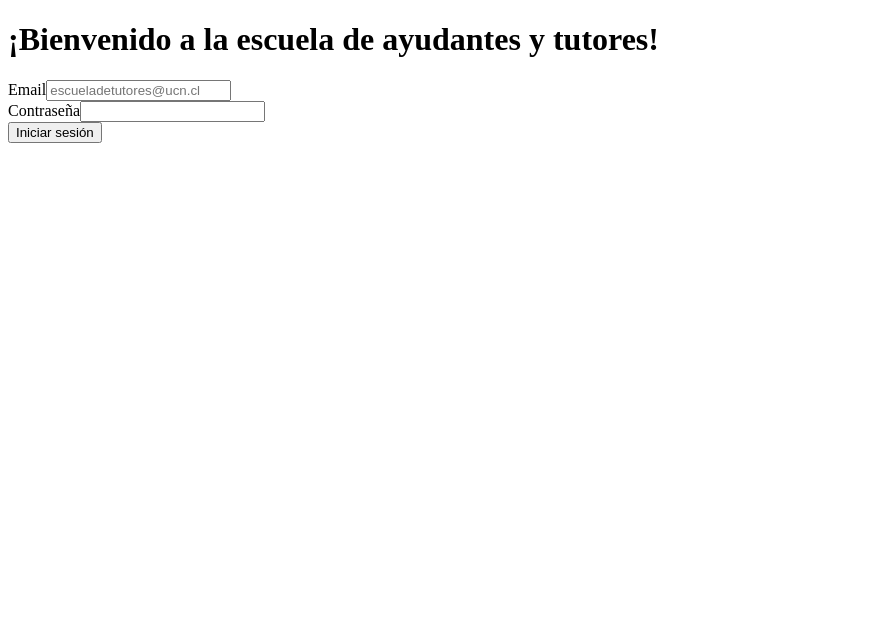
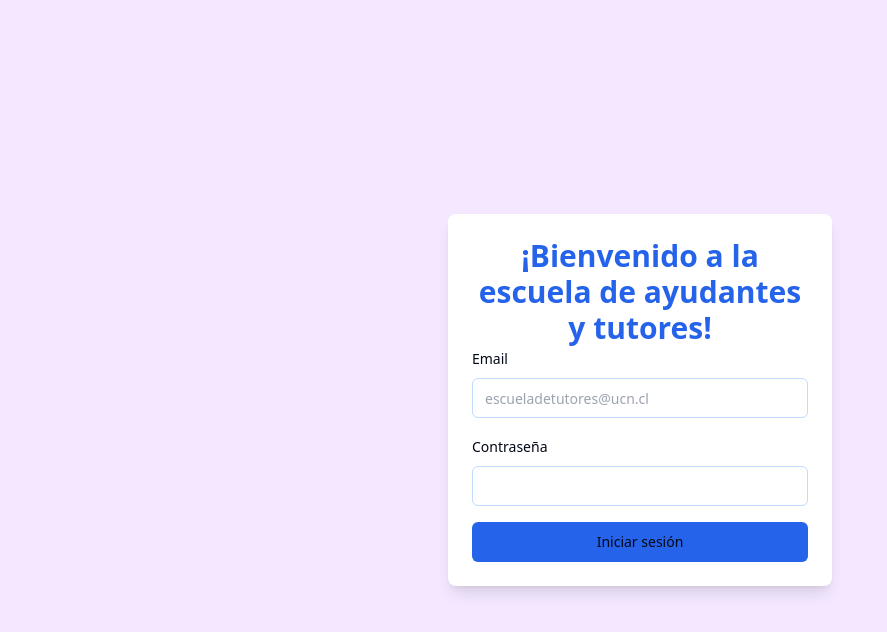
Before and after one commit to v1chi/FrontIngeso, a Next.js app in the folder cliente/: page / in a window 1280 px wide. Shown: the top 632 px of the page, without its empty margins (0-887 px from the left). Built offline with nearby package versions, Linux system fonts and the light colour scheme.

Commit message:
login front
redirige al dashboard (antiguamente MainLayout)

```diff
--- /dev/null
+++ b/cliente/src/pages/_app.js
@@ -0,0 +1,8 @@
+import '../styles/index.css';
+import { Fragment } from 'react';
+
+function MyApp({ Component, pageProps }) {
+  return <Component {...pageProps} />;
+}
+
+export default MyApp;
```
Also changed, not shown: cliente/src/pages/dashboard.js (renamed from cliente/src/pages/MainLayout.js), cliente/src/styles/index.css (renamed from cliente/src/index.css).
